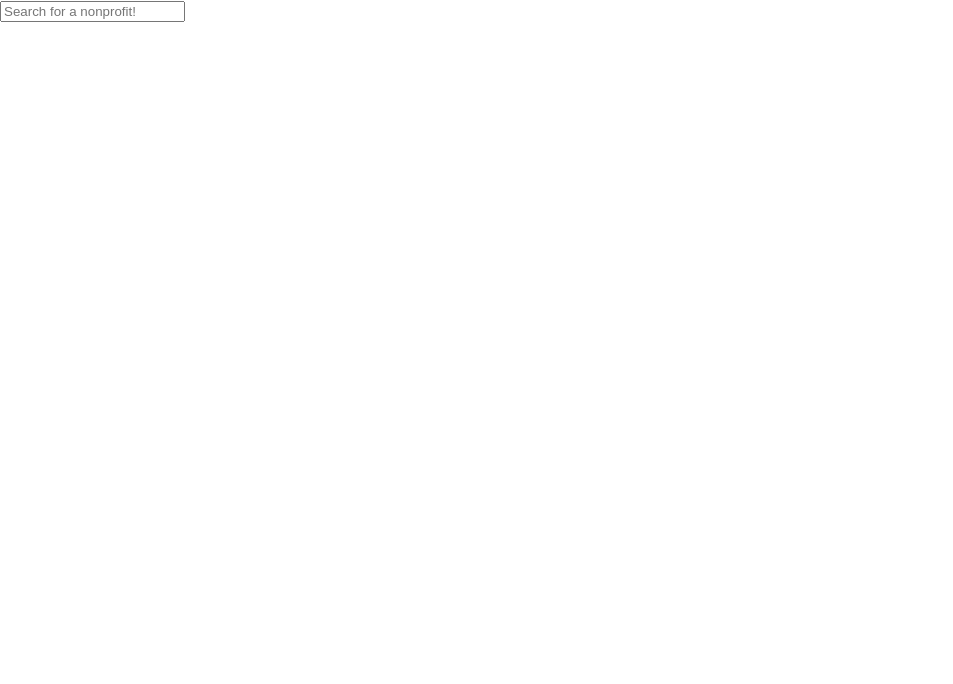
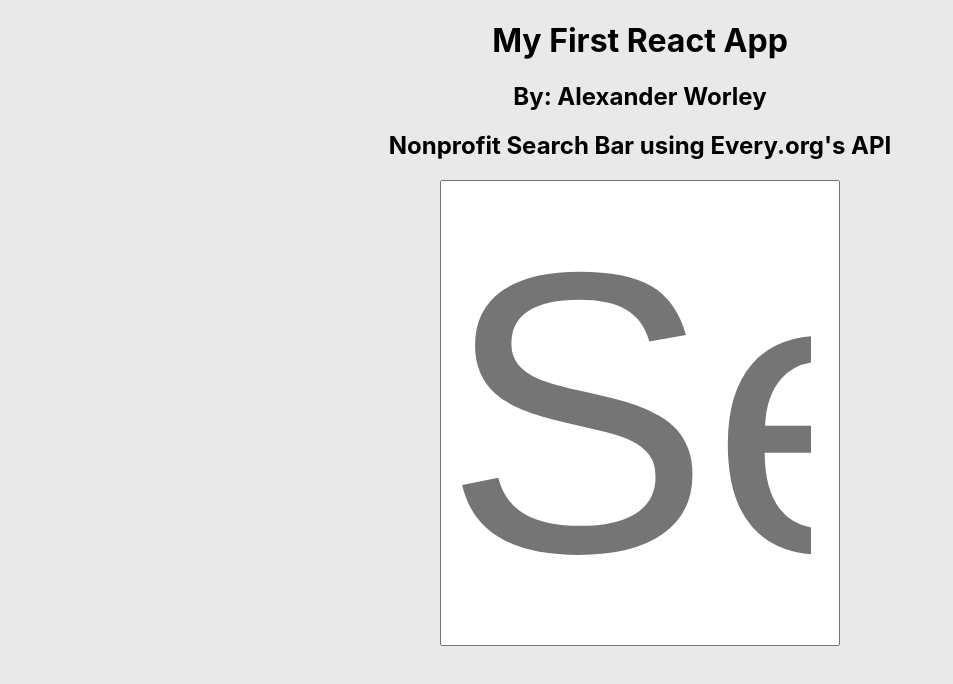
Before and after one commit to everydotorg/example-nonprofit-search-app, a React (Create React App) app: page / in a window 1280 px wide. Shown: the top 684 px of the page, without its empty margins (0-953 px from the left). Built offline with nearby package versions, Linux system fonts and the light colour scheme.

Commit message:
Styled the webpage

```diff
--- a/src/App.css
+++ b/src/App.css
@@ -6,3 +6,26 @@
   width: 20rem;
   padding-left: 10px;
 }
+
+.App {
+  overflow: hidden;
+  margin-left: auto;
+  margin-right: auto;
+  background-color: #e9e9e9;
+  display: flex;
+  flex-direction: column;
+  align-items: center;
+  min-height: 100vh;
+}
+
+.Search input {
+  width: 25rem;
+  min-height: 5px;
+  font-size: 300pt;
+}
+
+.Header {
+  margin-left: auto;
+  margin-right: auto;
+  text-align: center;
+}
--- a/src/App.js
+++ b/src/App.js
@@ -34,9 +34,16 @@ function App() {
   }
   return (
     <div className="App">
-      <form>
-      <input placeholder="Search for a nonprofit!" type="search" name="search" value={searchValue} onChange={handleSearchInputChange}/>
-      </form>
+      <div className="Header">
+        <h1>My First React App</h1>
+        <h2>By: Alexander Worley</h2>
+        <h2>Nonprofit Search Bar using Every.org's API</h2>
+      </div>
+      <div className="Search">
+        <form>
+          <input placeholder="Search for a nonprofit!" type="search" name="search" value={searchValue} onChange={handleSearchInputChange}/>
+        </form>
+      </div>
       <ul>{searchResults.map(handleNonprofit)}</ul>
     </div>
   );
```
